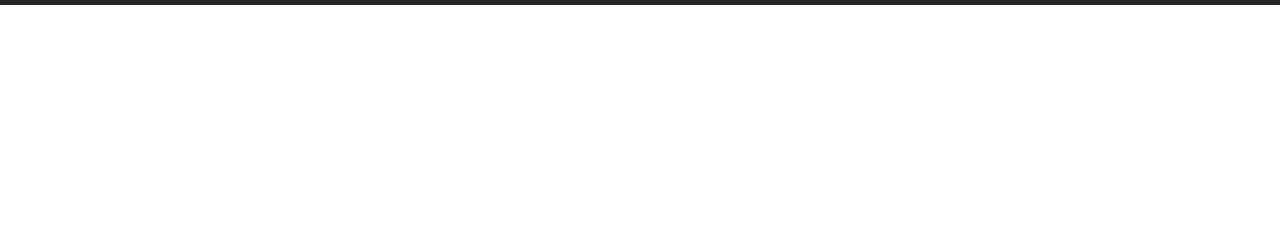
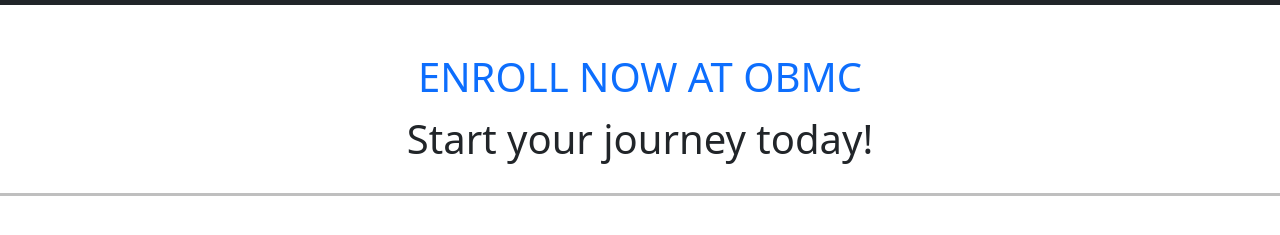
Before and after one commit to abaacadabra-khloe/LP_ICT9Emerald_Q2Project_Group5, a plain HTML site: page page3.html in a window 1280 px wide. Shown: the part 53-288 px from the top of the page. Drawn offline with nearby package versions, Linux system fonts and the light colour scheme.

Commit message:
page3.html

```diff
--- a/page3.html
+++ b/page3.html
@@ -48,6 +48,12 @@
         </div>
 
     </nav>
+    <div class="enroll-text-container mt-5 fs-1">
+    <h1 class="text-center text-primary">ENROLL NOW AT OBMC</h1>
+    <p class="text-center">Start your journey today!</p>
+    <hr class="my-4 mx-auto border-3 border-black">
+</div>
 
 </body>
+
 </html>
```
